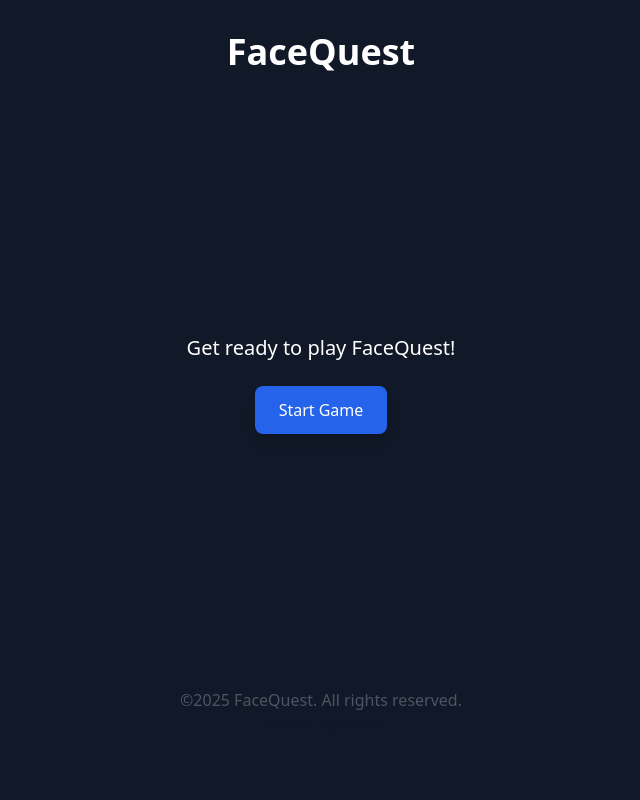
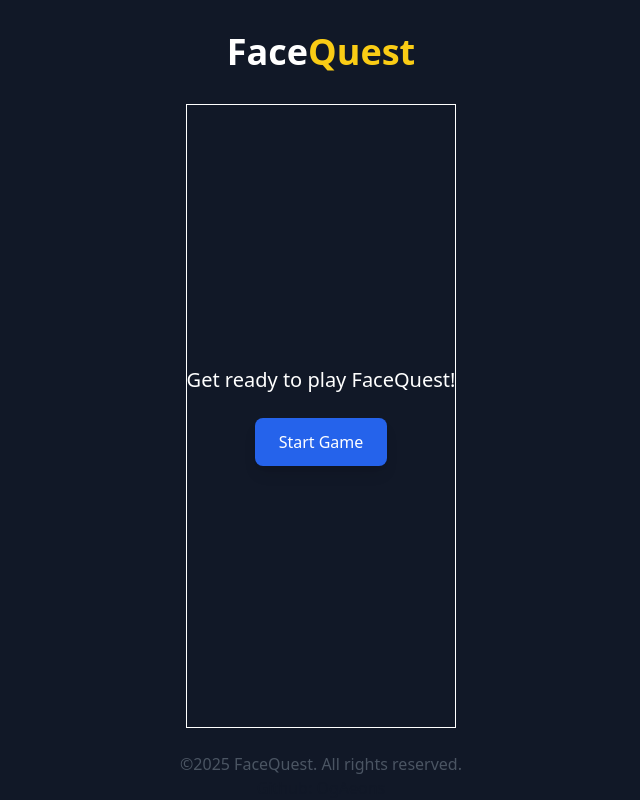
Before and after one commit to Taahaa1881/NowISeeYou, a React (Vite) app: page / in a window 1280 px wide. Shown: the whole page, without its empty margins (319-959 px from the left). Built offline with nearby package versions, Linux system fonts and the light colour scheme.

Commit message:
Added new Game page and basic structure for score accuracy

```diff
--- a/src/App.jsx
+++ b/src/App.jsx
@@ -1,5 +1,6 @@
 import React, { useState } from 'react'
-import FaceDetection from './components/faceDetection'
+// import FaceDetection from './components/faceDetection'
+import Game from './pages/Game'
 
 const App = () => {
     const [gameStart, setGameStart] = useState(false)
@@ -10,10 +11,10 @@ const App = () => {
 
     return (
         <div className='bg-gray-900 min-h-screen h-screen flex flex-col items-center'>
-            <h1 className='text-white text-4xl font-bold p-8'>FaceQuest</h1>
-            <div className='h-[70vh] w-[80vw] flex flex-col justify-center items-center'>
+            <h1 className='text-white text-4xl font-bold p-8'>Face<span className='text-yellow-400'>Quest</span></h1>
+            <div className='flex flex-col flex-grow justify-center items-center border border-white'>
                 {gameStart === true ? (
-                    <FaceDetection />
+                    <Game />
                 ) : (
                     <div className='flex flex-col justify-center items-center'>
                         <div className='text-white text-xl'>Get ready to play FaceQuest!</div>
@@ -25,7 +26,7 @@ const App = () => {
                         </button>
                     </div>
                 )}
-
+                {/* <FaceDetection /> */}
             </div>
             <footer className='text-gray-600 mt-6'>©2025 FaceQuest. All rights reserved. <span className='text-gray-900 block text-center'>Github: <a href="https://github.com/OgAeons">OgAeons</a></span></footer>
         </div>
--- /dev/null
+++ b/src/pages/Game.jsx
@@ -0,0 +1,22 @@
+import React, { useState } from 'react'
+import FaceDetection from '../components/faceDetection'
+
+function Game() {
+    const [score, setScore] = useState(0)
+    const [level, setLevel] = useState(1)
+    const [accuracy, setAcuracy] = useState(0)
+
+    return (
+        <div className='flex flex-col justify-center items-center'>
+            <div>Level: {level}</div>
+            <FaceDetection setScore={setScore} />
+            <div className='mt-4'>
+                <div>Score: {score}</div>
+                <div>Accuracy: {accuracy}%</div>
+                <div>Minimum score to pass: 50</div>
+            </div>
+        </div>
+    )
+}
+
+export default Game
```
